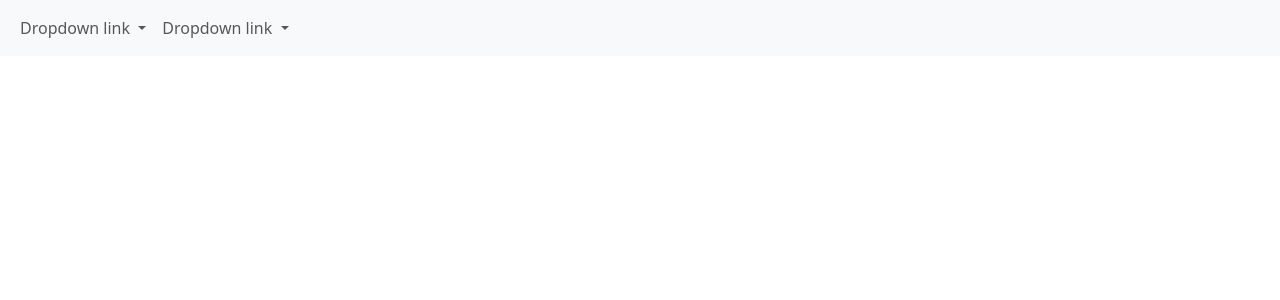
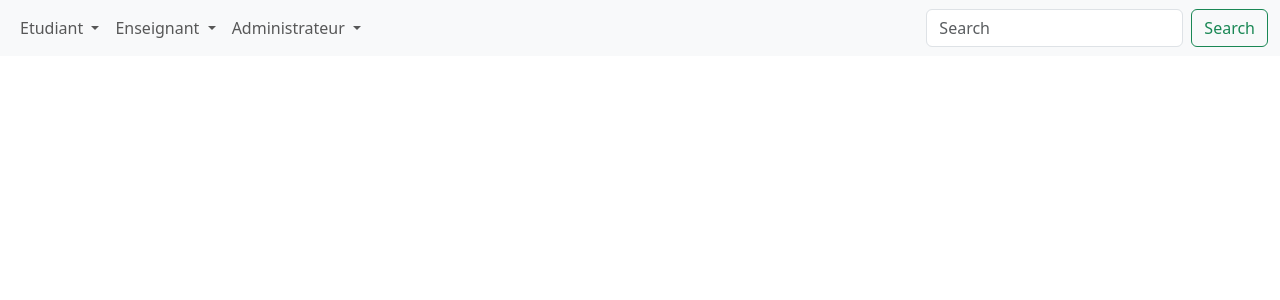
Before and after one commit to Pierrot82/ProjetUniversiteFront, an Angular app: page / in a window 1280 px wide. Shown: the top 300 px of the page. Built offline with nearby package versions, Linux system fonts and the light colour scheme.

Commit message:
menu déroulant page acceuil

```diff
--- a/src/app/app.component.html
+++ b/src/app/app.component.html
@@ -1,55 +1,40 @@
-
 <nav class="navbar navbar-expand-lg navbar-light bg-light">
   <div class="container-fluid">
-    <ul class="navbar-nav">
-
+    <div class="collapse navbar-collapse" id="navbarSupportedContent">
+      <ul class="navbar-nav me-auto mb-2 mb-lg-0">
         <li class="nav-item dropdown">
-        <a
-          class="nav-link dropdown-toggle"
-          href="#"
-          id="navbarDropdownMenuLink"
-          role="button"
-          data-mdb-toggle="dropdown"
-          aria-expanded="false"
-        >
-          Dropdown link
+          <a class="nav-link dropdown-toggle" href="#" id="navbarDropdown" role="button" data-bs-toggle="dropdown" aria-expanded="false">
+            Etudiant
           </a>
-        <ul class="dropdown-menu" aria-labelledby="navbarDropdownMenuLink">
-          <li>
-            <a class="dropdown-item" href="#">Action</a>
-          </li>
-          <li>
-            <a class="dropdown-item" href="#">Another action</a>
-          </li>
-          <li>
-            <a class="dropdown-item" href="#">Something else here</a>
-          </li>
+          <ul class="dropdown-menu" aria-labelledby="navbarDropdown">
+            <li><a class="dropdown-item" href="#">Action</a></li>
+            <li><a class="dropdown-item" href="#">Another action</a></li>
           </ul>
         </li>
         <li class="nav-item dropdown">
-        <a
-          class="nav-link dropdown-toggle"
-          href="#"
-          id="navbarDropdownMenuLink"
-          role="button"
-          data-mdb-toggle="dropdown"
-          aria-expanded="false"
-        >
-          Dropdown link
+          <a class="nav-link dropdown-toggle" href="#" id="navbarDropdown" role="button" data-bs-toggle="dropdown" aria-expanded="false">
+            Enseignant
           </a>
-        <ul class="dropdown-menu" aria-labelledby="navbarDropdownMenuLink">
-          <li>
-            <a class="dropdown-item" href="#">Action</a>
+          <ul class="dropdown-menu" aria-labelledby="navbarDropdown">
+            <li><a class="dropdown-item" href="#">Action</a></li>
+            <li><a class="dropdown-item" href="#">Another action</a></li>
+          </ul>
         </li>
-          <li>
-            <a class="dropdown-item" href="#">Another action</a>
-          </li>
-          <li>
-            <a class="dropdown-item" href="#">Something else here</a>
-          </li>
+        <li class="nav-item dropdown">
+          <a class="nav-link dropdown-toggle" href="#" id="navbarDropdown" role="button" data-bs-toggle="dropdown" aria-expanded="false">
+            Administrateur
+          </a>
+          <ul class="dropdown-menu" aria-labelledby="navbarDropdown">
+            <li><a class="dropdown-item" href="#">Action</a></li>
+            <li><a class="dropdown-item" href="#">Another action</a></li>
           </ul>
         </li>
       </ul>
+      <form class="d-flex">
+        <input class="form-control me-2" type="search" placeholder="Search" aria-label="Search">
+        <button class="btn btn-outline-success" type="submit">Search</button>
+      </form>
+    </div>
   </div>
 </nav>
 
--- a/src/index.html
+++ b/src/index.html
@@ -6,8 +6,8 @@
   <base href="/">
   <meta name="viewport" content="width=device-width, initial-scale=1">
   <link rel="icon" type="image/x-icon" href="favicon.ico">
+  <script src="https://cdn.jsdelivr.net/npm/bootstrap@5.3.0/dist/js/bootstrap.bundle.min.js" integrity="sha384-geWF76RCwLtnZ8qwWowPQNguL3RmwHVBC9FhGdlKrxdiJJigb/j/68SIy3Te4Bkz" crossorigin="anonymous"></script>
   <link href="https://cdn.jsdelivr.net/npm/bootstrap@5.3.0/dist/css/bootstrap.min.css" rel="stylesheet" integrity="sha384-9ndCyUaIbzAi2FUVXJi0CjmCapSmO7SnpJef0486qhLnuZ2cdeRhO02iuK6FUUVM" crossorigin="anonymous">
-  <script src="https://cdn.jsdelivr.net/npm/bootstrap@5.3.0/dist/js/bootstrap.bundle.min.js" integrity="sha384-geWF76RCwLtnZ8qwWowPQNguL3RmwHVBC9FhGdlKrxdiJJigb/j/68SIy3Te4Bkz" crossorigin="anonymous"></script>
 </head>
 <body>
   <app-root></app-root>
```
Lines whose indentation alone changed are shown as unchanged.
